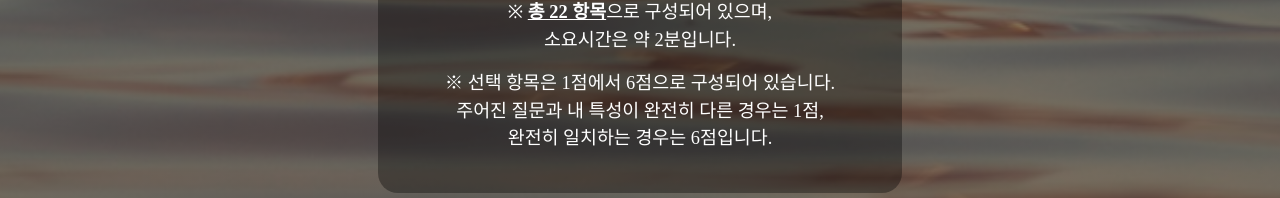
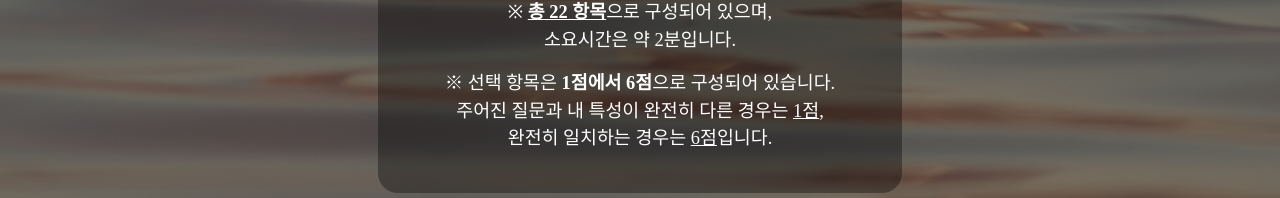
Before and after one commit to C2hazelnut/hotsix_mindwave, a React (Create React App) app: page /qna in a window 1280 px wide. Shown: the part 446-644 px from the top of the page. Built offline with nearby package versions, Linux system fonts and the light colour scheme; a web font is replaced by a local one.

Commit message:
teststyle.css 수정

```diff
--- a/src/components/teststyle.css
+++ b/src/components/teststyle.css
@@ -100,12 +100,12 @@ hr {
 .answerList {
   background-color: gray;
   color: white;
-  display: inline-block ; /* 가로로 나열하기 위해 수정함 */
-  width: 500px; /* 버튼의 너비를 설정함 (원하는 크기로 조절) */
-  height: 60px; /* 버튼의 높이를 설정함 (원하는 크기로 조절) */
+  /* display: inline-block ; 가로로 나열하기 위해 수정함 */
+  width: 80px; /* 버튼의 너비를 설정함 (원하는 크기로 조절) */
+  height: 80px; /* 버튼의 높이를 설정함 (원하는 크기로 조절) */
   border: 0px;
-
-  font-size: 20px;
+  border-radius: 50%;
+  font-size: 27px;
 }
 
 .answerList:hover,
@@ -167,6 +167,14 @@ hr {
   text-decoration: underline;
 }
 
+.fw-boldline2 {
+  font-weight: 700 !important;
+}
+
+.fw-boldline3 {
+  text-decoration: underline;
+}
+
 .kakao {
   color: white;
   background-color: #fee500;
```
